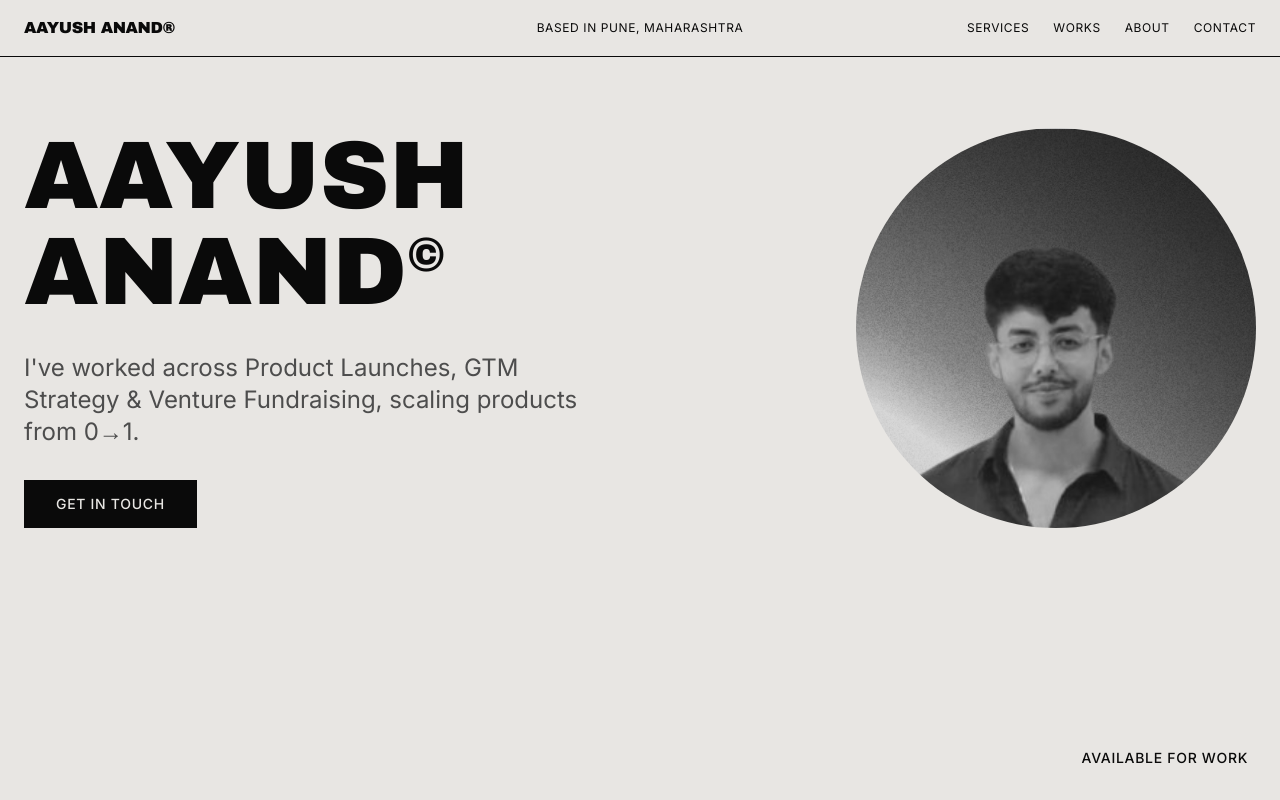
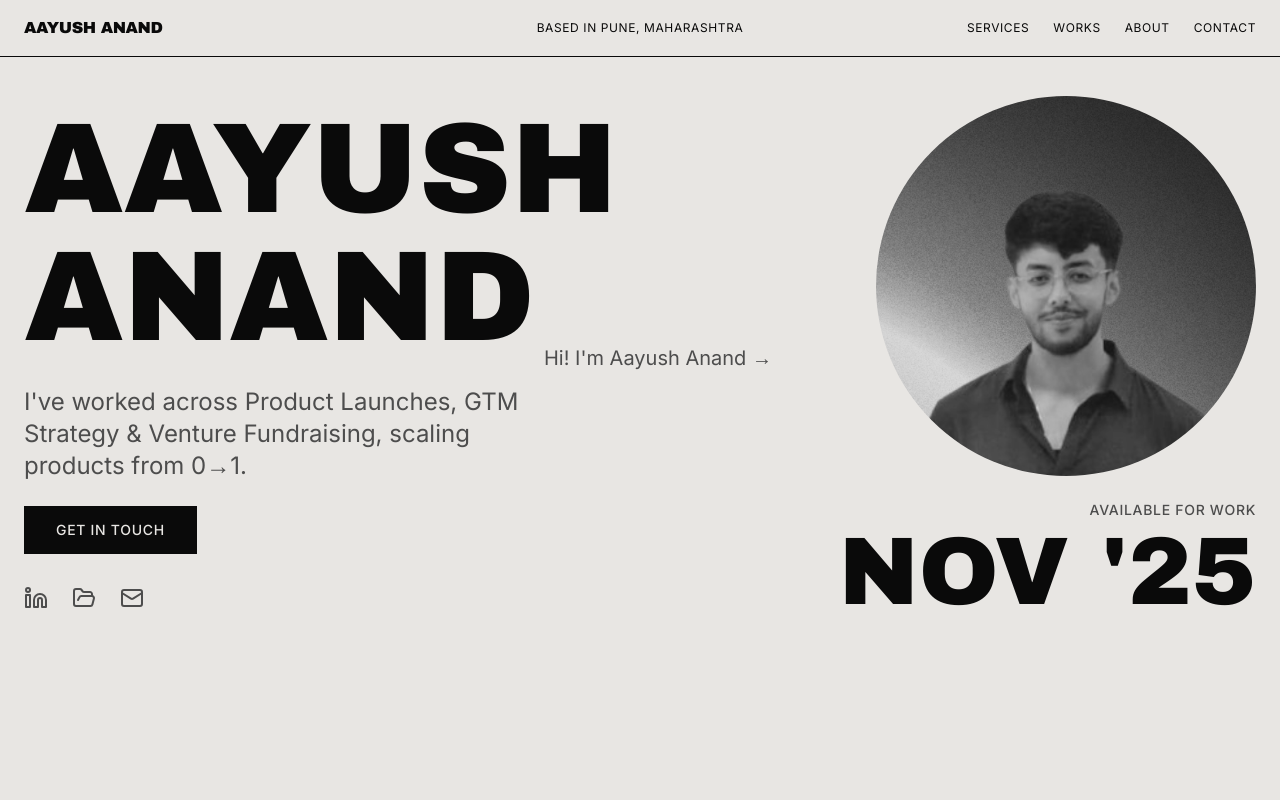
Before and after one commit to almanack007/aayush-anand-portfolio-muse, a React (Vite) app: page / in a window 1280 px wide. Shown: the top 800 px of the page. Built offline with nearby package versions, Linux system fonts and the light colour scheme; the HTML template or start-up script is replaced by a standard one.

Commit message:
Refactor: Implement Hero Section redesign

```diff
--- a/src/components/Header.tsx
+++ b/src/components/Header.tsx
@@ -13,7 +13,7 @@ const Header = () => {
           {/* Name - Left */}
           <div className="col-span-12 md:col-span-4">
             <h2 className="text-sm md:text-base font-display tracking-tight">
-              AAYUSH ANAND®
+              AAYUSH ANAND
             </h2>
           </div>
 
--- a/src/components/HeroSection.tsx
+++ b/src/components/HeroSection.tsx
@@ -1,5 +1,6 @@
 import headshot from "@/assets/headshot.jpg";
 import { Button } from "@/components/ui/button";
+import { Linkedin, FolderOpen, Mail } from "lucide-react";
 
 const HeroSection = () => {
   const scrollToContact = () => {
@@ -9,17 +10,24 @@ const HeroSection = () => {
     }
   };
 
+  const scrollToProjects = () => {
+    const element = document.getElementById('projects');
+    if (element) {
+      element.scrollIntoView({ behavior: 'smooth' });
+    }
+  };
+
   return (
-    <section className="section-light min-h-screen pt-32 pb-20 relative">
+    <section className="section-light min-h-screen pt-24 pb-16 relative">
       <div className="container mx-auto px-6 max-w-7xl">
         {/* Content Grid - Name, Description, and Circular Image */}
-        <div className="grid grid-cols-1 lg:grid-cols-2 gap-12 lg:gap-20 items-center">
-          {/* Left Column - Name, Description and Button */}
-          <div className="order-2 lg:order-1 space-y-8">
-            <h1 className="text-6xl md:text-7xl lg:text-8xl font-display leading-tight">
-              AAYUSH<br />ANAND<span className="text-4xl md:text-5xl align-super">©</span>
+        <div className="grid grid-cols-1 lg:grid-cols-2 gap-8 lg:gap-16 items-center">
+          {/* Left Column - Name, Description, Button and Icons */}
+          <div className="order-2 lg:order-1 space-y-6">
+            <h1 className="text-7xl md:text-8xl lg:text-9xl font-display leading-tight">
+              AAYUSH<br />ANAND
             </h1>
-            <p className="text-lg md:text-xl lg:text-2xl font-body leading-relaxed text-muted-foreground">
+            <p className="text-lg md:text-xl lg:text-2xl font-body leading-relaxed text-muted-foreground max-w-lg">
               I've worked across Product Launches, GTM Strategy & Venture Fundraising, scaling products from 0→1.
             </p>
             <Button
@@ -29,23 +37,58 @@ const HeroSection = () => {
             >
               GET IN TOUCH
             </Button>
+
+            {/* Social/Navigation Icons */}
+            <div className="flex items-center gap-6 pt-2">
+              <a
+                href="https://www.linkedin.com/in/aayush-anand-/"
+                target="_blank"
+                rel="noopener noreferrer"
+                className="text-muted-foreground hover:text-foreground transition-colors"
+                aria-label="LinkedIn Profile"
+              >
+                <Linkedin className="w-6 h-6" />
+              </a>
+              <button
+                onClick={scrollToProjects}
+                className="text-muted-foreground hover:text-foreground transition-colors"
+                aria-label="View Projects"
+              >
+                <FolderOpen className="w-6 h-6" />
+              </button>
+              <button
+                onClick={scrollToContact}
+                className="text-muted-foreground hover:text-foreground transition-colors"
+                aria-label="Contact"
+              >
+                <Mail className="w-6 h-6" />
+              </button>
+            </div>
           </div>
 
-          {/* Right Column - Circular Profile Image */}
-          <div className="order-1 lg:order-2 flex justify-center lg:justify-end">
-            <div className="relative w-full max-w-[400px] aspect-square">
+          {/* Right Column - Circular Profile Image with NOV '25 */}
+          <div className="order-1 lg:order-2 flex flex-col items-center lg:items-end gap-6 relative">
+            {/* Arrow Text - Hidden on mobile/tablet */}
+            <div className="hidden xl:block absolute -left-32 top-1/2 -translate-y-1/2">
+              <p className="text-xl font-body text-muted-foreground whitespace-nowrap">
+                Hi! I'm Aayush Anand →
+              </p>
+            </div>
+
+            <div className="relative w-full max-w-[380px] aspect-square">
               <img
                 src={headshot}
                 alt="Aayush Anand - Product & Operations Leader"
                 className="w-full h-full grayscale rounded-full object-cover"
               />
             </div>
+
+            {/* Available for Work & NOV '25 */}
+            <div className="text-center lg:text-right space-y-1">
+              <p className="text-sm tracking-wider font-medium text-muted-foreground">AVAILABLE FOR WORK</p>
+              <p className="text-6xl md:text-7xl lg:text-8xl font-display leading-tight">NOV '25</p>
+            </div>
           </div>
-        </div>
-
-        {/* Available for Work - Bottom Right */}
-        <div className="absolute bottom-8 right-8 hidden lg:block">
-          <p className="text-sm tracking-wider font-medium">AVAILABLE FOR WORK</p>
         </div>
       </div>
     </section>
```
Also changed, not shown: src/assets/headshot.jpg.
